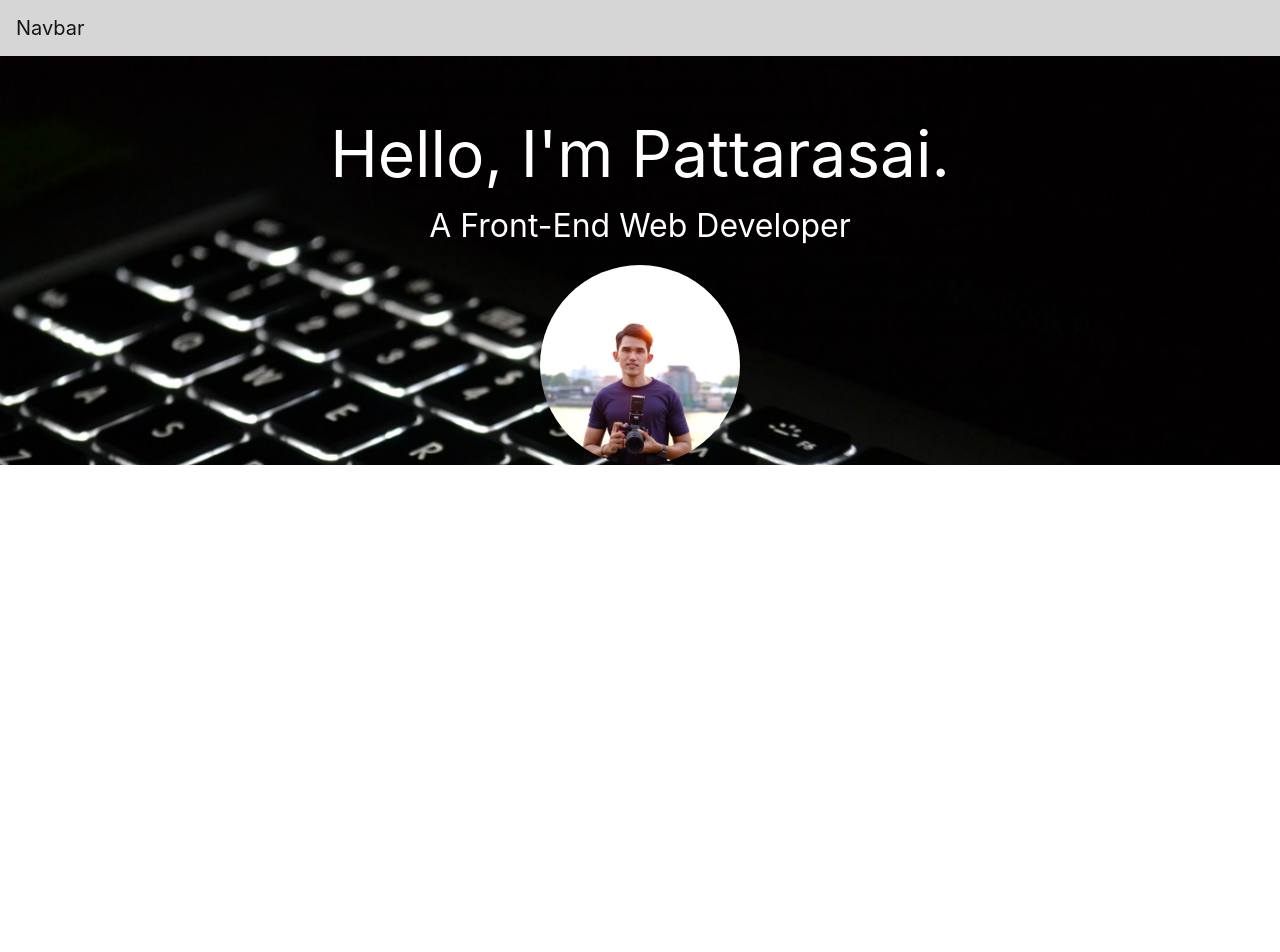
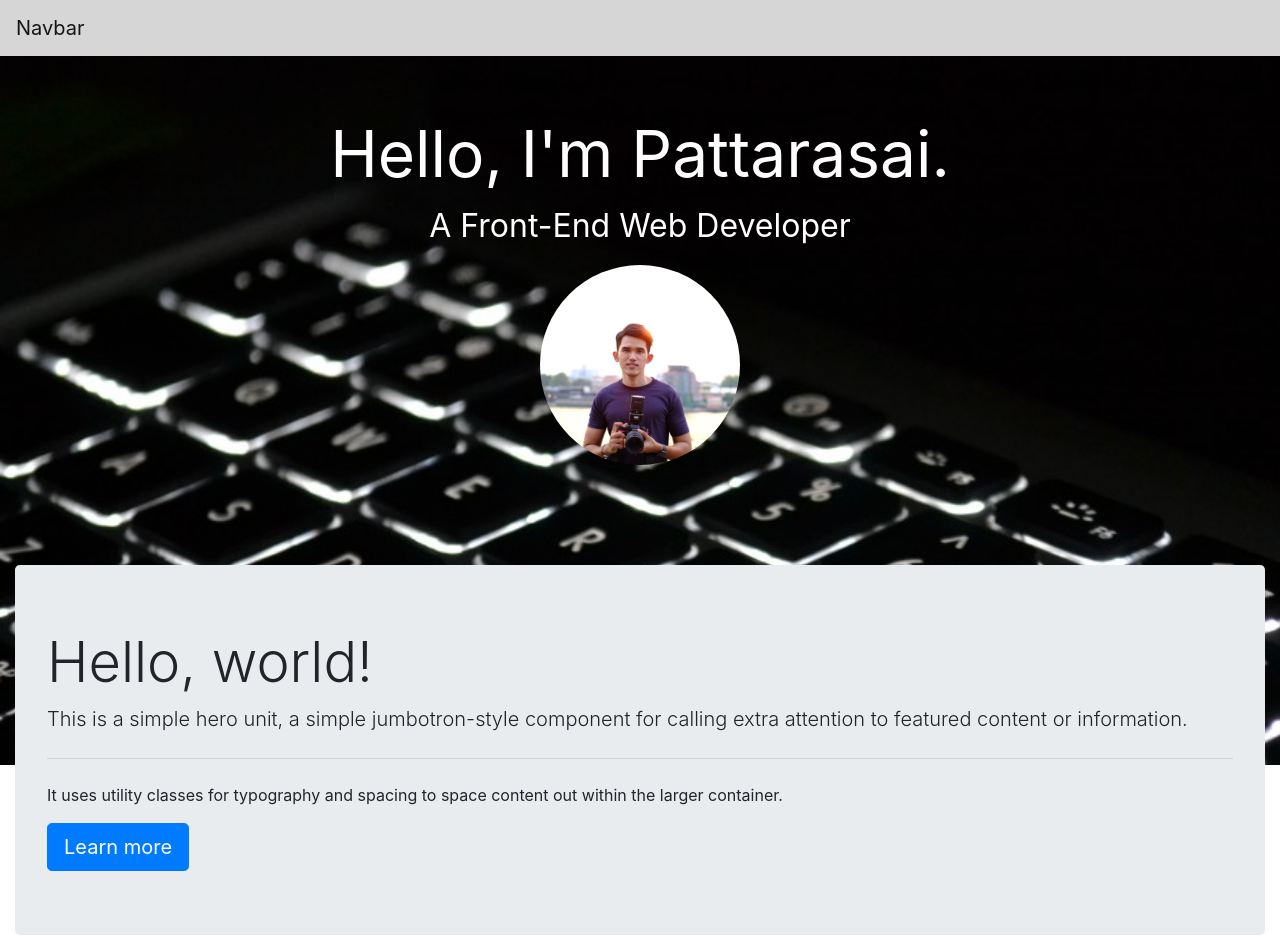
Before and after one commit to blablaBen/pattarasai-profile, an Angular app: page / in a window 1280 px wide. Shown: the top 952 px of the page. Before the commit the page ends 800 px from the top, so only its background shows below. Built offline with nearby package versions, Linux system fonts and the light colour scheme.

Commit message:
add jumbotron in profile-content

```diff
--- a/src/app/app.component.html
+++ b/src/app/app.component.html
@@ -1,5 +1,8 @@
 <div class="container-fluid">
-  <div class="row">
+  <div class="row app-profile-header">
     <app-profile-header class="col"></app-profile-header>
   </div>
+  <div class="row app-profile-content">
+    <app-profile-content class="col"></app-profile-content>
+  </div>
 </div>
--- a/src/app/app.component.scss
+++ b/src/app/app.component.scss
@@ -1,8 +1,2 @@
 :host {
-    display: block;
-    background-image:url('assets/main-background.jpg');
-    background-size: cover;
-
-    width: 100%;
-    height: -webkit-fill-available;
 }
--- a/src/app/profile-content/profile-content.component.html
+++ b/src/app/profile-content/profile-content.component.html
@@ -1,3 +1,11 @@
-<p>
-  profile-content works!
-</p>
+<div class="row align-items-center">
+  <div class="col">
+    <div class="jumbotron">
+      <h1 class="display-4">Hello, world!</h1>
+      <p class="lead">This is a simple hero unit, a simple jumbotron-style component for calling extra attention to featured content or information.</p>
+      <hr class="my-4">
+      <p>It uses utility classes for typography and spacing to space content out within the larger container.</p>
+      <a class="btn btn-primary btn-lg" href="#" role="button">Learn more</a>
+    </div>
+  </div>
+</div>
--- a/src/app/profile-content/profile-content.component.scss
+++ b/src/app/profile-content/profile-content.component.scss
@@ -0,0 +1,10 @@
+:host {
+   background-color: white;
+   margin-top: 300px;
+
+   &>div.row {
+      &>.col {
+          top: -200px;
+      }
+   }
+}
--- a/src/styles.scss
+++ b/src/styles.scss
@@ -1,5 +1,8 @@
 /* You can add global styles to this file, and also import other style files */
-
+body {
+    background-image:url('assets/main-background.jpg');
+    background-size: cover;
+}
 .align-center {
     text-align: center;
 }
```
